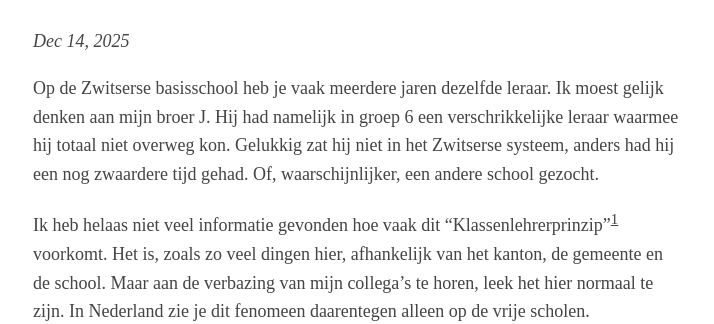
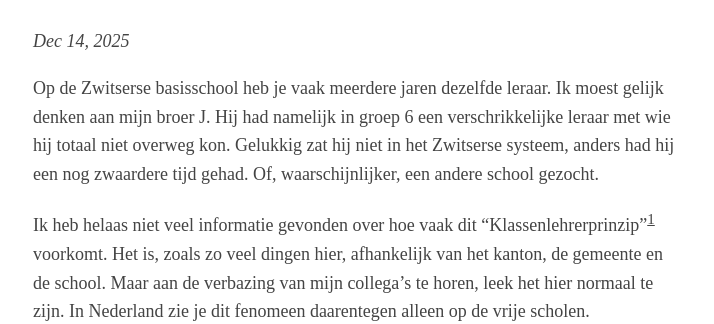
Before and after one commit to Roald87/roaldin.ch, a Jekyll site: the page built from _posts/2025-12-14-zelfde-leraar.md, in a window 1280 px wide. Shown: the part 188-512 px from the top of the page, without its empty margins (282-996 px from the left). Built offline with Jekyll 4.4.1, drawn with Linux system fonts in a browser that asks for light colours.

Commit message:
Spellcheck by ChatGPT

```diff
--- a/_posts/2025-12-14-zelfde-leraar.md
+++ b/_posts/2025-12-14-zelfde-leraar.md
@@ -4,9 +4,8 @@ title: Zelfde leraar
 image:
 ---
 
-Op de Zwitserse basisschool heb je vaak meerdere jaren dezelfde leraar. Ik moest gelijk denken aan mijn broer J. Hij had namelijk in groep 6 een verschrikkelijke leraar waarmee hij totaal niet overweg kon. Gelukkig zat hij niet in het Zwitserse systeem, anders had hij een nog zwaardere tijd gehad. Of, waarschijnlijker, een andere school gezocht.
+Op de Zwitserse basisschool heb je vaak meerdere jaren dezelfde leraar. Ik moest gelijk denken aan mijn broer J. Hij had namelijk in groep 6 een verschrikkelijke leraar met wie hij totaal niet overweg kon. Gelukkig zat hij niet in het Zwitserse systeem, anders had hij een nog zwaardere tijd gehad. Of, waarschijnlijker, een andere school gezocht.
 
-Ik  heb helaas niet veel informatie gevonden hoe vaak dit "Klassenlehrerprinzip"[^1] voorkomt. Het is, zoals zo veel dingen hier, afhankelijk van het kanton, de gemeente en de school. Maar aan de verbazing van mijn collega's te horen, leek het hier normaal te zijn. In Nederland
-zie je dit fenomeen daarentegen alleen op de vrije scholen.
+Ik heb helaas niet veel informatie gevonden over hoe vaak dit "Klassenlehrerprinzip"[^1] voorkomt. Het is, zoals zo veel dingen hier, afhankelijk van het kanton, de gemeente en de school. Maar aan de verbazing van mijn collega's te horen, leek het hier normaal te zijn. In Nederland zie je dit fenomeen daarentegen alleen op de vrije scholen.
 
-[^1]:<https://de.wikipedia.org/wiki/Klassenlehrerprinzip>. In mijn zoektocht vond ik hiervoor geen Nederlands woord.  Soms wordt daarom de Engelse term, looping, gebruikt.
+[^1]: <https://de.wikipedia.org/wiki/Klassenlehrerprinzip>. In mijn zoektocht vond ik hiervoor geen Nederlands woord. Soms wordt daarom de Engelse term, looping, gebruikt.
```
